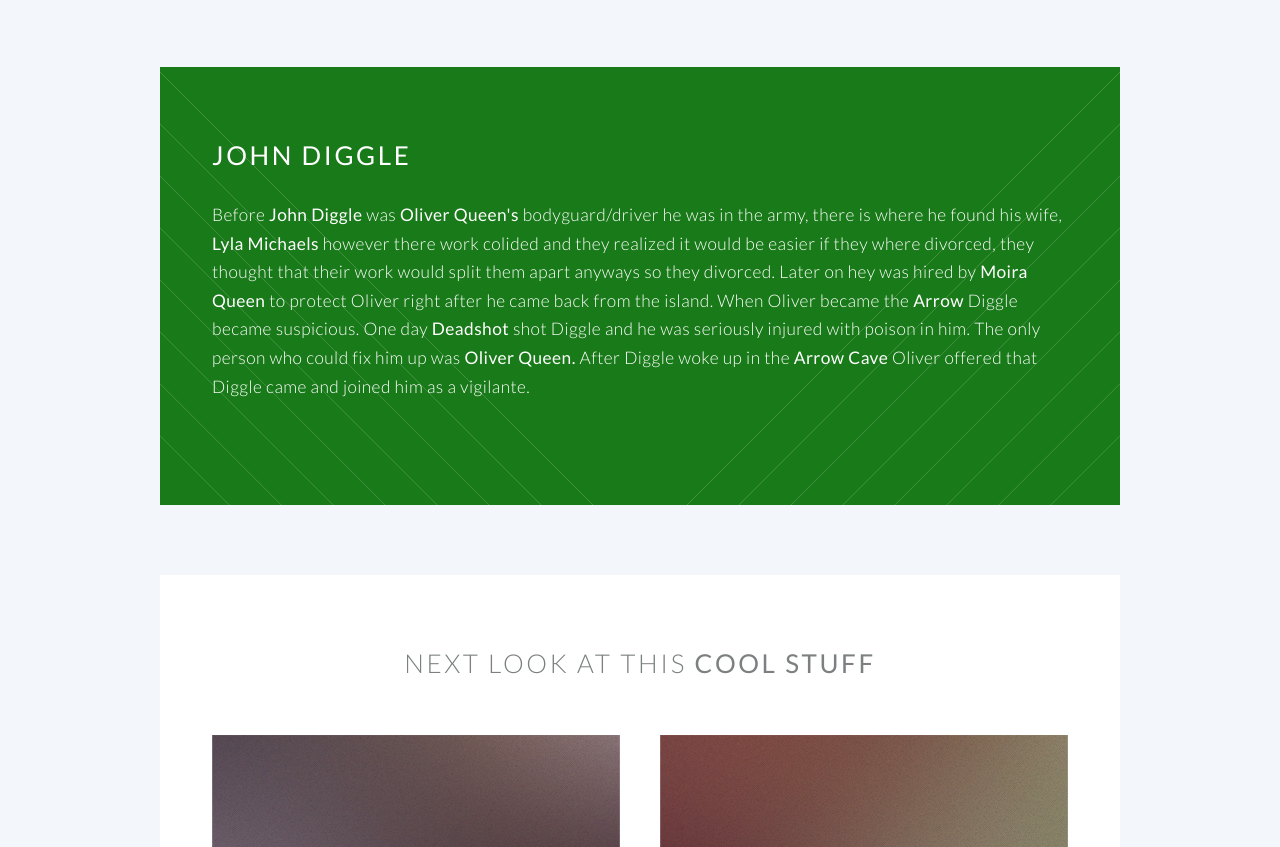
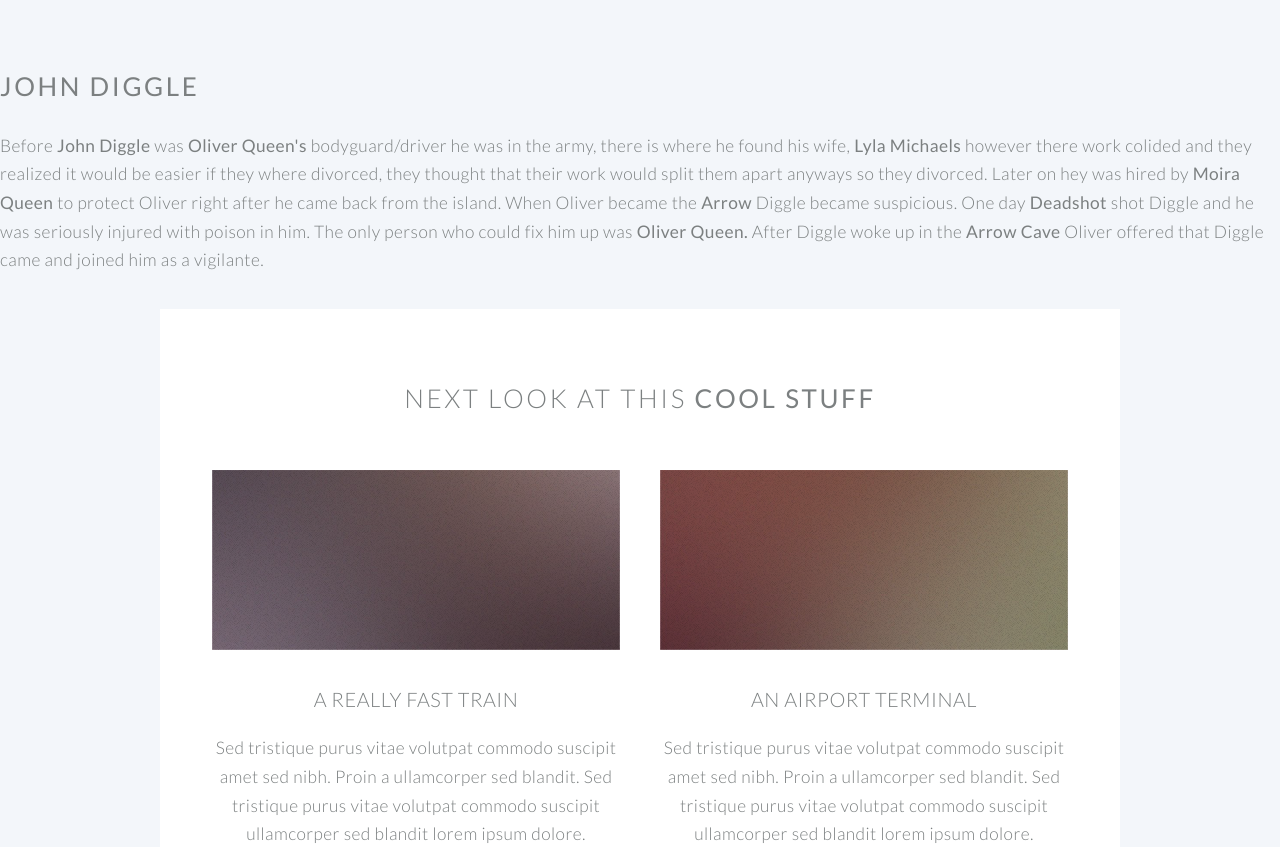
Before and after one commit to CowsAlways/CowsAlways.github.io, a plain HTML site: page index.html in a window 1280 px wide. Shown: the part 1514-2361 px from the top of the page. Drawn offline with Linux system fonts and the light colour scheme.

Commit message:
change diggles bio wrapper style

```diff
--- a/index.html
+++ b/index.html
@@ -101,7 +101,7 @@
 						</section>
 
 					<!-- Two -->
-<section class="wrapper style2 container special-alt">
+<section class=".wrapper.style3">
 							<div class="row 50%">
 								<div class="16u 12u(narrower)">
 
```
